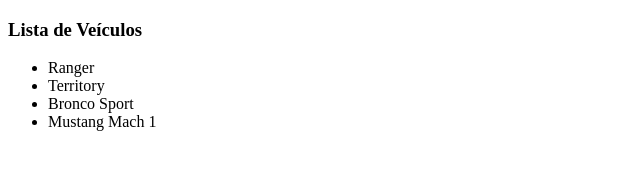
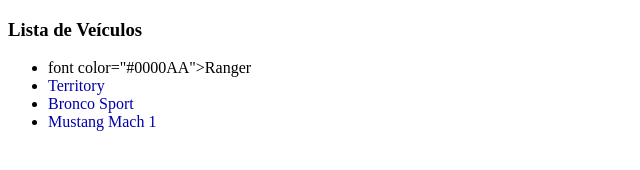
Before and after one commit to alinepaixao3/desafio, a plain HTML site: page index.html in a window 1280 px wide. Shown: the whole page, without its empty margins (0-640 px from the left). Drawn offline with Linux system fonts and the light colour scheme.

Commit message:
primeiro commit

```diff
--- a/index.html
+++ b/index.html
@@ -10,10 +10,10 @@
 			<section>
 				<h3> Lista de Veículos </h3>
 				<ul>
-					<li>Ranger</li>
-					<li>Territory</li>
-					<li>Bronco Sport</li>
-					<li>Mustang Mach 1</li>
+					<li>font color="#0000AA">Ranger </font></li>
+					<li><font color="#0000AA">Territory</font></li>
+					<li><font color="#0000AA">Bronco Sport</font></li>
+					<li><font color="#0000AA">Mustang Mach 1</font></li>
 				</ul>
 			</section>
 		</main>
```
Also changed, not shown: contato.html (+1 -1 lines).
